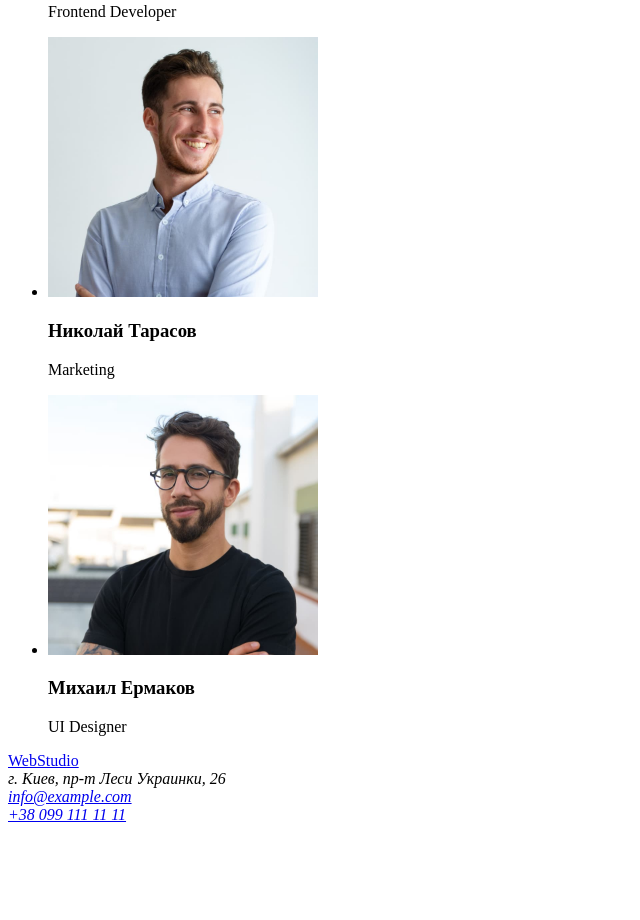
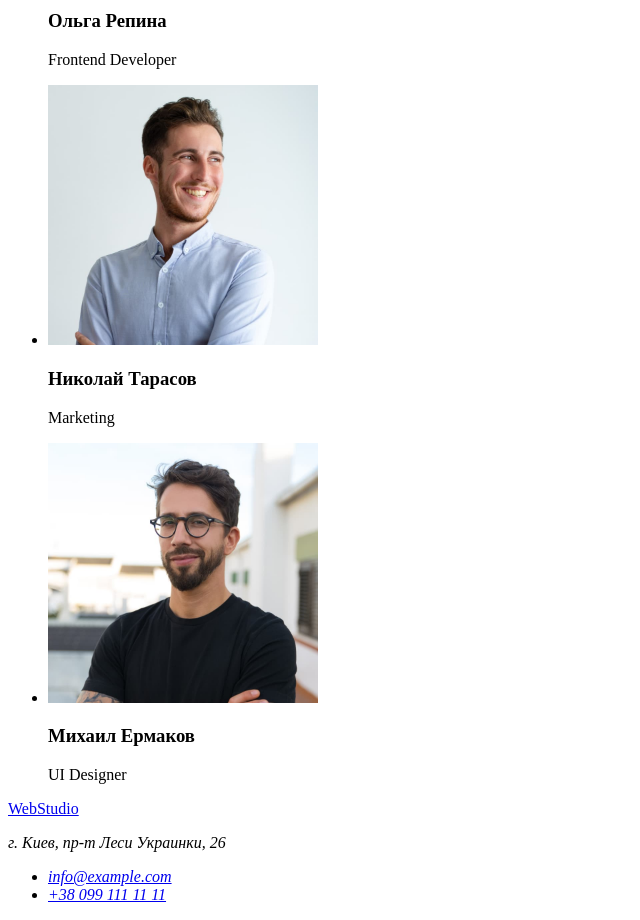
Before and after one commit to Sydorenko-A/goit-markup-hw-01, a plain HTML site: page index.html in a window 1280 px wide. Shown: the part 1682-2602 px from the top of the page, without its empty margins (0-640 px from the left). Before the commit the page ends 2514 px from the top, so only its background shows below. Drawn offline with Linux system fonts and the light colour scheme.

Commit message:
исправлен футер

```diff
--- a/index.html
+++ b/index.html
@@ -33,8 +33,9 @@
         <button type="button">Заказать услугу</button>
       </section>
 
-      <!-- <h2>Наш подход</h2> -->
+      <!-- Наш подход -->
       <section>
+        <h2>Наш подход</h2>
         <ul>
           <li>
             <h3>Внимание к деталям</h3>
@@ -105,9 +106,11 @@
     <footer>
       <a href="/">WebStudio</a>
       <address>
-        г. Киев, пр-т Леси Украинки, 26 <br />
-        <a href="mailto:info@example.com">info@example.com</a><br />
-        <a href="tel:+380991111111">+38 099 111 11 11</a>
+        <p>г. Киев, пр-т Леси Украинки, 26</p>
+        <ul>
+          <li><a href="mailto:info@example.com">info@example.com</a></li>
+          <li><a href="tel:+380991111111">+38 099 111 11 11</a></li>
+        </ul>
       </address>
     </footer>
   </body>
```
